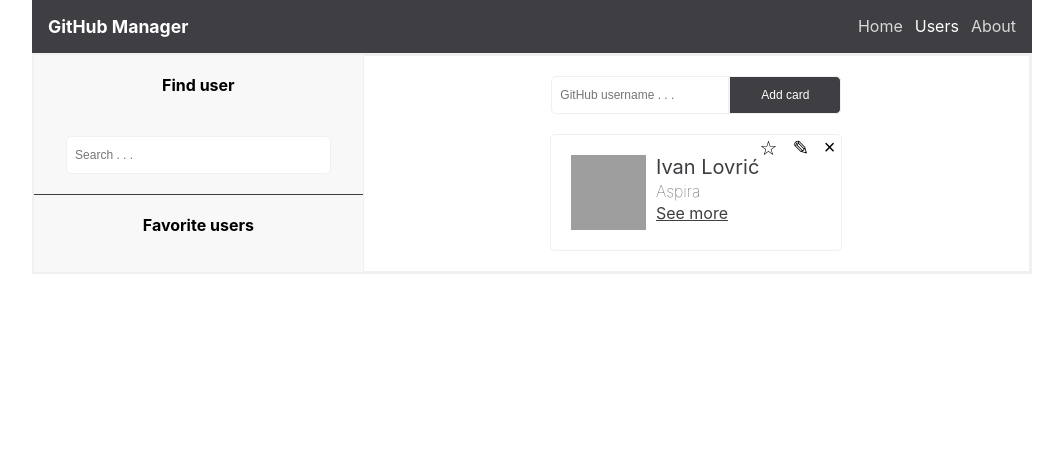
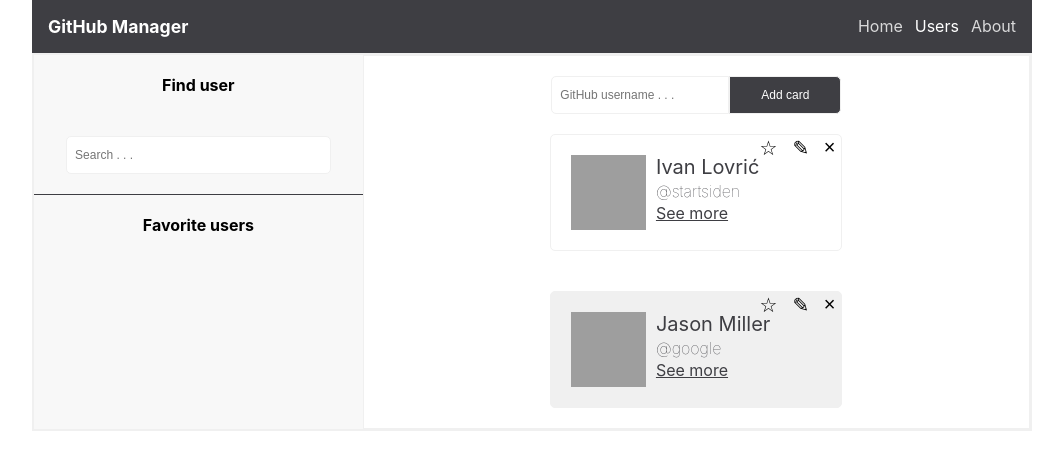
Before and after one commit to mjaumjau21/aspira-spj-21, a React (Create React App) app: page /users in a window 1280 px wide. Shown: the top 470 px of the page, without its empty margins (108-1171 px from the left). Built offline with nearby package versions, Linux system fonts and the light colour scheme; data requests are answered from the project's data file; grey boxes are pictures that could not be loaded.

Commit message:
Task 22 completed

```diff
--- /dev/null
+++ b/db.json
@@ -0,0 +1,70 @@
+{
+  "cards": [
+    {
+      "login": "ilovric00",
+      "id": 31274389,
+      "node_id": "MDQ6VXNlcjMxMjc0Mzg5",
+      "avatar_url": "https://avatars3.githubusercontent.com/u/31274389?v=4",
+      "gravatar_id": "",
+      "url": "https://api.github.com/users/ilovric00",
+      "html_url": "https://github.com/ilovric00",
+      "followers_url": "https://api.github.com/users/ilovric00/followers",
+      "following_url": "https://api.github.com/users/ilovric00/following{/other_user}",
+      "gists_url": "https://api.github.com/users/ilovric00/gists{/gist_id}",
+      "starred_url": "https://api.github.com/users/ilovric00/starred{/owner}{/repo}",
+      "subscriptions_url": "https://api.github.com/users/ilovric00/subscriptions",
+      "organizations_url": "https://api.github.com/users/ilovric00/orgs",
+      "repos_url": "https://api.github.com/users/ilovric00/repos",
+      "events_url": "https://api.github.com/users/ilovric00/events{/privacy}",
+      "received_events_url": "https://api.github.com/users/ilovric00/received_events",
+      "type": "User",
+      "site_admin": false,
+      "name": "Ivan Lovrić",
+      "company": "@startsiden ",
+      "blog": "https://www.linkedin.com/in/ilovri00",
+      "location": "Split, Croatia",
+      "email": null,
+      "hireable": null,
+      "bio": "▪ Web something-something @ Profico ▪ Assistant professor @ Aspira University College",
+      "public_repos": 2,
+      "public_gists": 0,
+      "followers": 6,
+      "following": 1,
+      "created_at": "2017-08-23T09:14:17Z",
+      "updated_at": "2019-05-14T09:10:28Z"
+    },
+    {
+      "login": "developit",
+      "id": 105127,
+      "node_id": "MDQ6VXNlcjEwNTEyNw==",
+      "avatar_url": "https://avatars2.githubusercontent.com/u/105127?v=4",
+      "gravatar_id": "",
+      "url": "https://api.github.com/users/developit",
+      "html_url": "https://github.com/developit",
+      "followers_url": "https://api.github.com/users/developit/followers",
+      "following_url": "https://api.github.com/users/developit/following{/other_user}",
+      "gists_url": "https://api.github.com/users/developit/gists{/gist_id}",
+      "starred_url": "https://api.github.com/users/developit/starred{/owner}{/repo}",
+      "subscriptions_url": "https://api.github.com/users/developit/subscriptions",
+      "organizations_url": "https://api.github.com/users/developit/orgs",
+      "repos_url": "https://api.github.com/users/developit/repos",
+      "events_url": "https://api.github.com/users/developit/events{/privacy}",
+      "received_events_url": "https://api.github.com/users/developit/received_events",
+      "type": "User",
+      "site_admin": false,
+      "name": "Jason Miller",
+      "company": "@google",
+      "blog": "https://jasonformat.com",
+      "location": "Cambridge, MA",
+      "email": null,
+      "hireable": null,
+      "bio": "Web DevRel at @Google. Creator of Preact and other tiny libraries.",
+      "public_repos": 292,
+      "public_gists": 128,
+      "followers": 6456,
+      "following": 241,
+      "created_at": "2009-07-15T08:22:03Z",
+      "updated_at": "2019-05-12T23:34:15Z"
+    }
+  ]
+}
--- a/src/containers/App/App.js
+++ b/src/containers/App/App.js
@@ -8,8 +8,20 @@ import Home from '../../components/Home/Home';
 import Sidebar from '../../components/Sidebar/Sidebar';
 import Main from '../../components/Main/Main';
 import Details from '../Details/Details';
+import { addCards } from "../../redux/actions";
+import { getCards } from "../../services";
 
 class App extends Component {
+  fetchData = async () => {
+    const { dispatch } = this.props;
+    const json = await getCards();
+    dispatch(addCards(json));
+  };
+
+  componentDidMount() {
+    this.fetchData();
+  }
+
   render() {
     return (
       <Router>
--- a/src/redux/actions/cards.js
+++ b/src/redux/actions/cards.js
@@ -1,4 +1,7 @@
 import { createAction } from '../../utils/action-helpers';
+
+export const ADD_CARDS = "ADD_CARDS";
+export const addCards = createAction(ADD_CARDS);
 
 export const ADD_CARD = 'ADD_CARD';
 export const addCard = createAction(ADD_CARD);
--- a/src/redux/reducers/cards.js
+++ b/src/redux/reducers/cards.js
@@ -1,30 +1,24 @@
-import { ADD_CARD, REMOVE_CARD, EDIT_CARD, FILTER_CARDS, BOOKMARK_CARD } from '../actions';
+import { ADD_CARDS, ADD_CARD, REMOVE_CARD, EDIT_CARD, FILTER_CARDS, BOOKMARK_CARD } from '../actions';
 
 const initialState = {
-  cards: [
-    {
-      id: 31274389,
-      name: 'Ivan Lovrić',
-      avatar_url: 'https://avatars3.githubusercontent.com/u/31274389?v=4',
-      company: 'Aspira'
-    }
-  ],
-  filteredCards: [
-    {
-      id: 31274389,
-      name: 'Ivan Lovrić',
-      avatar_url: 'https://avatars3.githubusercontent.com/u/31274389?v=4',
-      company: 'Aspira'
-    }
-  ],
+  cards: [],
+  filteredCards: [],
   bookmarkedCards: []
 };
+
+function addCards(state, action) {
+  return {
+    ...state,
+    cards: [...state.cards, ...action.payload],
+    filteredCards: [...state.filteredCards, ...action.payload]
+  };
+}
 
 function addCard(state, action) {
   return {
     ...state,
     cards: [...state.cards, action.payload],
-    filteredCards: [...state.cards, action.payload]
+    filteredCards: [...state.filteredCards, action.payload]
   };
 }
 
@@ -86,6 +80,9 @@ function bookmarkCard(state, action) {
 
 export default function reducer(state = initialState, action) {
   switch (action.type) {
+    case ADD_CARDS:
+      return addCards(state, action);
+
     case ADD_CARD:
       return addCard(state, action);
 
--- /dev/null
+++ b/src/services/api.js
@@ -0,0 +1,5 @@
+import callApi from "../utils/call-api";
+
+export const getCards = () => callApi("/cards", { method: "GET" });
+export const postCard = body => callApi("/cards", { method: "POST", body });
+export const deleteCard = id => callApi(`/cards/${id}`, { method: "DELETE" });
--- /dev/null
+++ b/src/services/index.js
@@ -0,0 +1 @@
+export * from "./api";
--- /dev/null
+++ b/src/utils/call-api.js
@@ -0,0 +1,27 @@
+const headers = new Headers({
+  Accept: "application/json",
+  "Content-Type": "application/json"
+});
+
+export default async function callApi(endpoint, options) {
+  const request = {
+    headers,
+    method: options.method,
+    body: JSON.stringify(options.body)
+  };
+
+  return fetch(endpoint, request)
+    .then(response =>
+      response.text().then(responseBodyText =>
+        Object.assign(response, {
+          payload: responseBodyText ? JSON.parse(responseBodyText) : {}
+        })
+      )
+    )
+    .then(adjustedResponse => {
+      const payload = adjustedResponse.payload ? adjustedResponse.payload : {};
+      return adjustedResponse.ok
+        ? Promise.resolve(payload)
+        : Promise.reject(payload);
+    });
+}
```
Also changed, not shown: package.json (+7 -2 lines), 1 other file (tests, documents, lock files or other folders).
